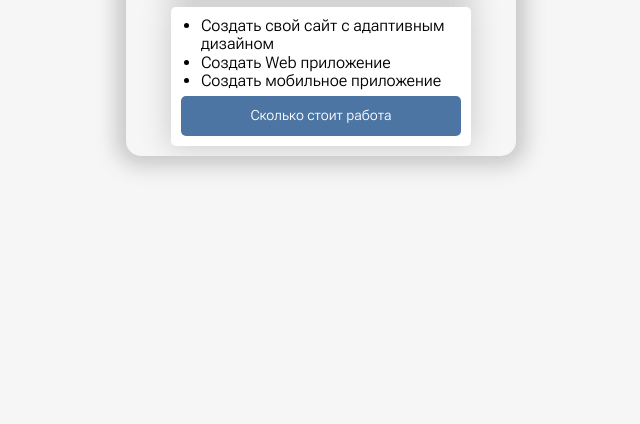
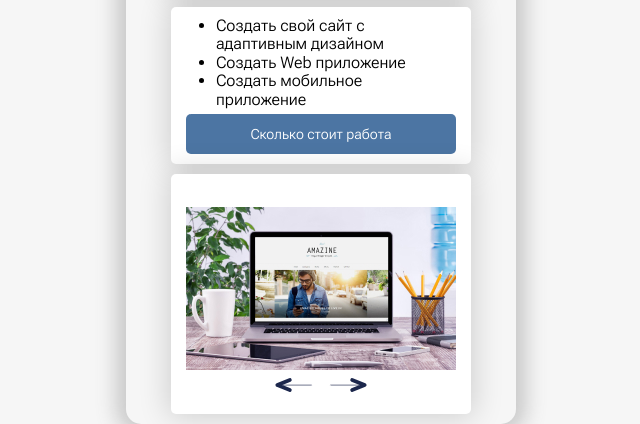
Before and after one commit to compfixengineer/taplink, a plain HTML site: page index.html in a window 1280 px wide. Shown: the part 428-852 px from the top of the page, without its empty margins (319-959 px from the left). Before the commit the page ends 800 px from the top, so only its background shows below. Drawn offline with Linux system fonts and the light colour scheme.

Commit message:
add: slider

```diff
--- a/css/style.css
+++ b/css/style.css
@@ -134,17 +134,31 @@ body{
     border-radius: 5px;
     box-shadow: 0px 0px 30px 3px rgba(0, 0, 0, 0.16);
     background: rgb(255, 255, 255);
-    margin-top: 5px;
+    margin-top: 10px;
     margin-bottom: 10px;
-    padding: 10px 10px;
+    padding: 10px 15px;
 }
 
 ul{
     margin-top: 0px;
     margin-bottom: 5px;
-    padding-left: 20px;
+    margin-left: -10px;
 }
 
 .button.price{
     background: rgb(76, 117, 163)
 }
+
+.slider{
+    border-radius: 5px;
+    box-shadow: 0px 0px 30px 3px rgba(0, 0, 0, 0.16);
+    background: rgb(255, 255, 255);
+    margin-top: 10px;
+    margin-bottom: 10px;
+    padding: 15px 15px;
+    text-align: center;
+}
+
+.arrow-right{
+    transform: rotate(180deg);
+}
--- a/index.html
+++ b/index.html
@@ -55,6 +55,14 @@
                     <span class="button-text">Сколько стоит работа</span>
                 </a>
             </div>
+            <div class="slider">
+                <img src="" alt="" class="img-slider">
+                <div class="control-slidder">
+                    <img src="img/slider/slidde_1.jpg" alt="Мои работы" class="arrow">
+                    <img src="img/icons/arrow-left.svg" alt="" class="arrow">
+                    <img src="img/icons/arrow-left.svg" alt="" class="arrow arrow-right">
+                </div>
+            </div>
         </div>
         <!-- /.container -->
     </div>
```
Also changed, not shown: img/icons/arrow-left.svg (added), img/icons/arrow-right.svg (added), img/slider/slidde_1.jpg (added), img/slider/slidde_2.jpg (added).
